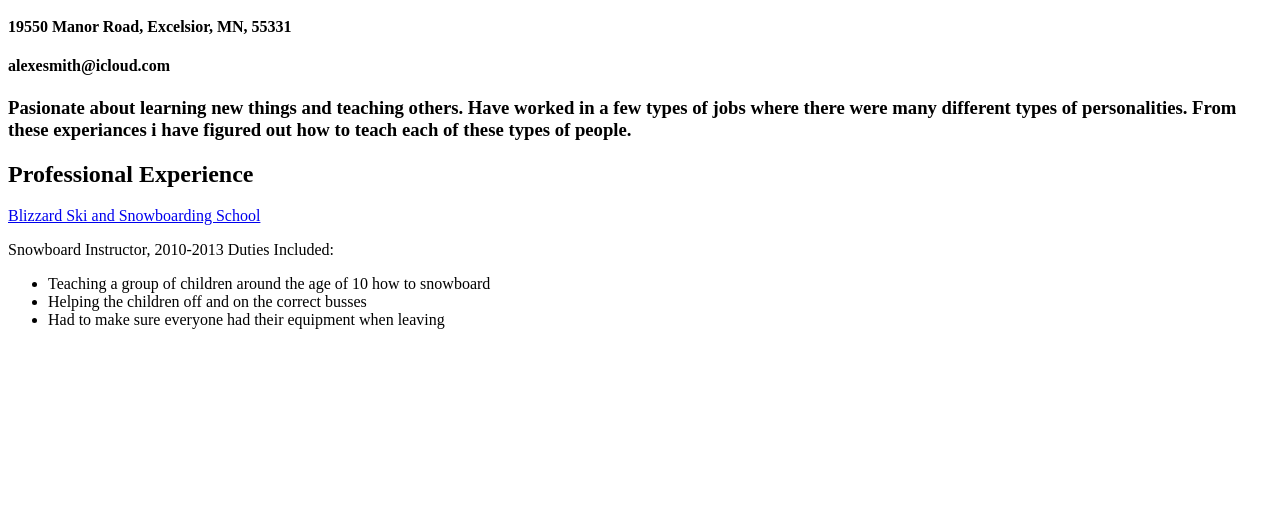
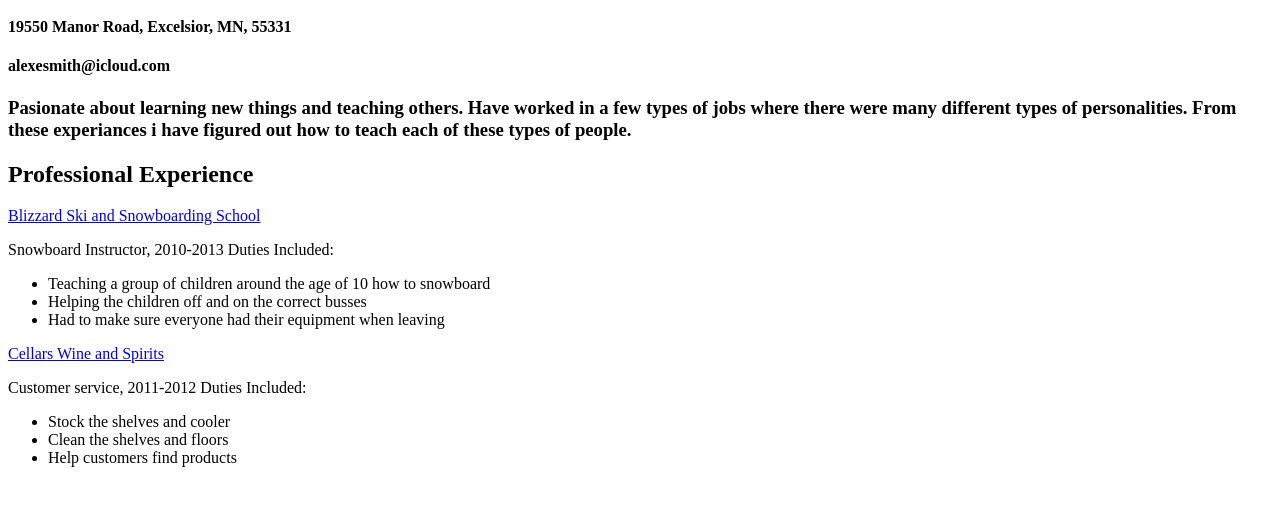
Before and after one commit to cloakerwolf/alexesmith.github.io, a plain HTML site: page index.html in a window 1280 px wide. Shown: the part 101-606 px from the top of the page. Drawn offline with Linux system fonts and the light colour scheme.

Commit message:
Add files via upload

```diff
--- a/index.html
+++ b/index.html
@@ -29,6 +29,17 @@
               <li>Helping the children off and on the correct busses</li>
               <li>Had to make sure everyone had their equipment when leaving</li>
             </ul>
+        <div class="job">
+          <a href="https://thecellars.com/#/home">Cellars Wine and Spirits</a>
+            <p>Customer service, 2011-2012
+               Duties Included:
+            </p>
+            <ul>
+              <li>Stock the shelves and cooler</li>
+              <li>Clean the shelves and floors</li>
+              <li>Help customers find products</li>
+            </ul>
+        </div>
 
         </div>
       </div>
```
